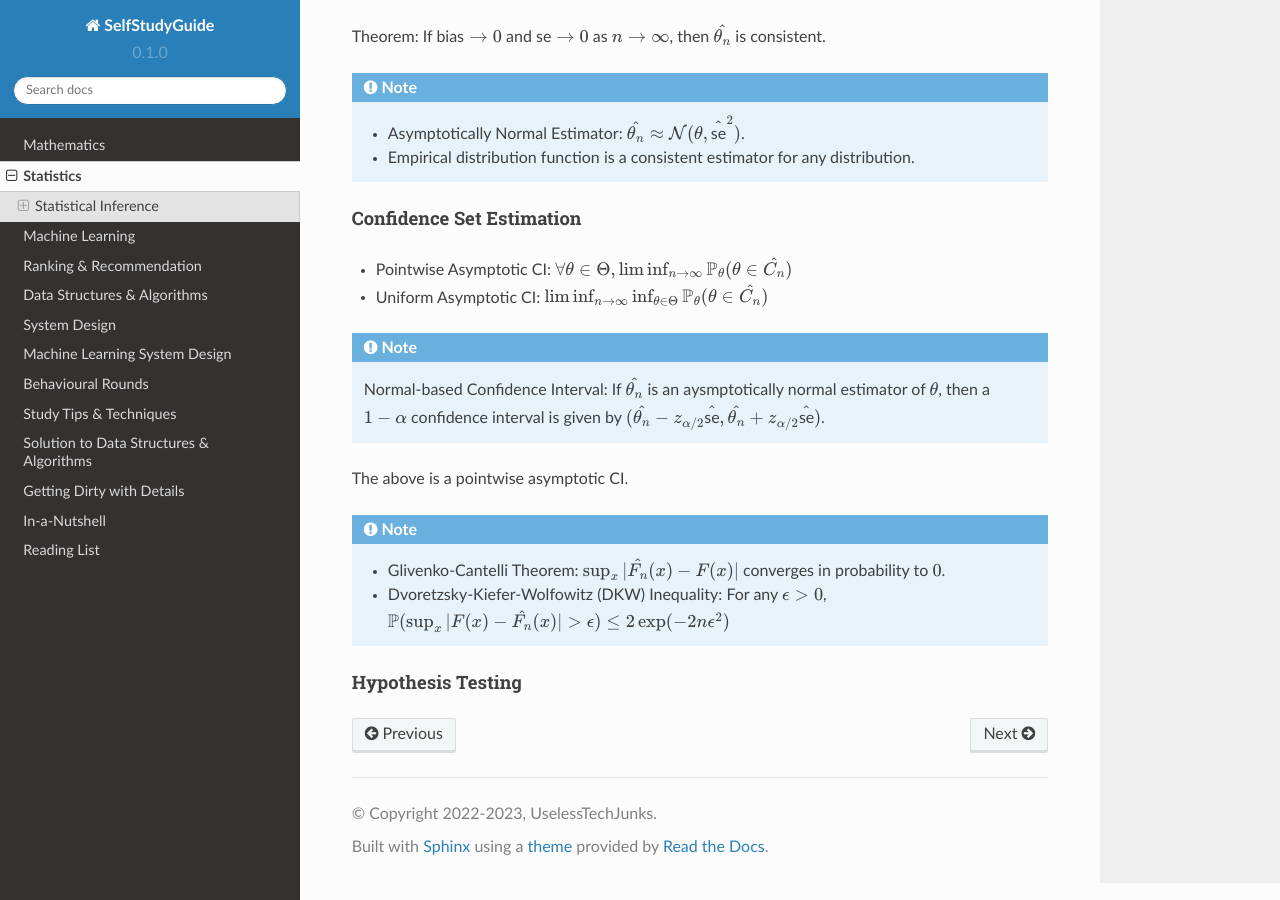
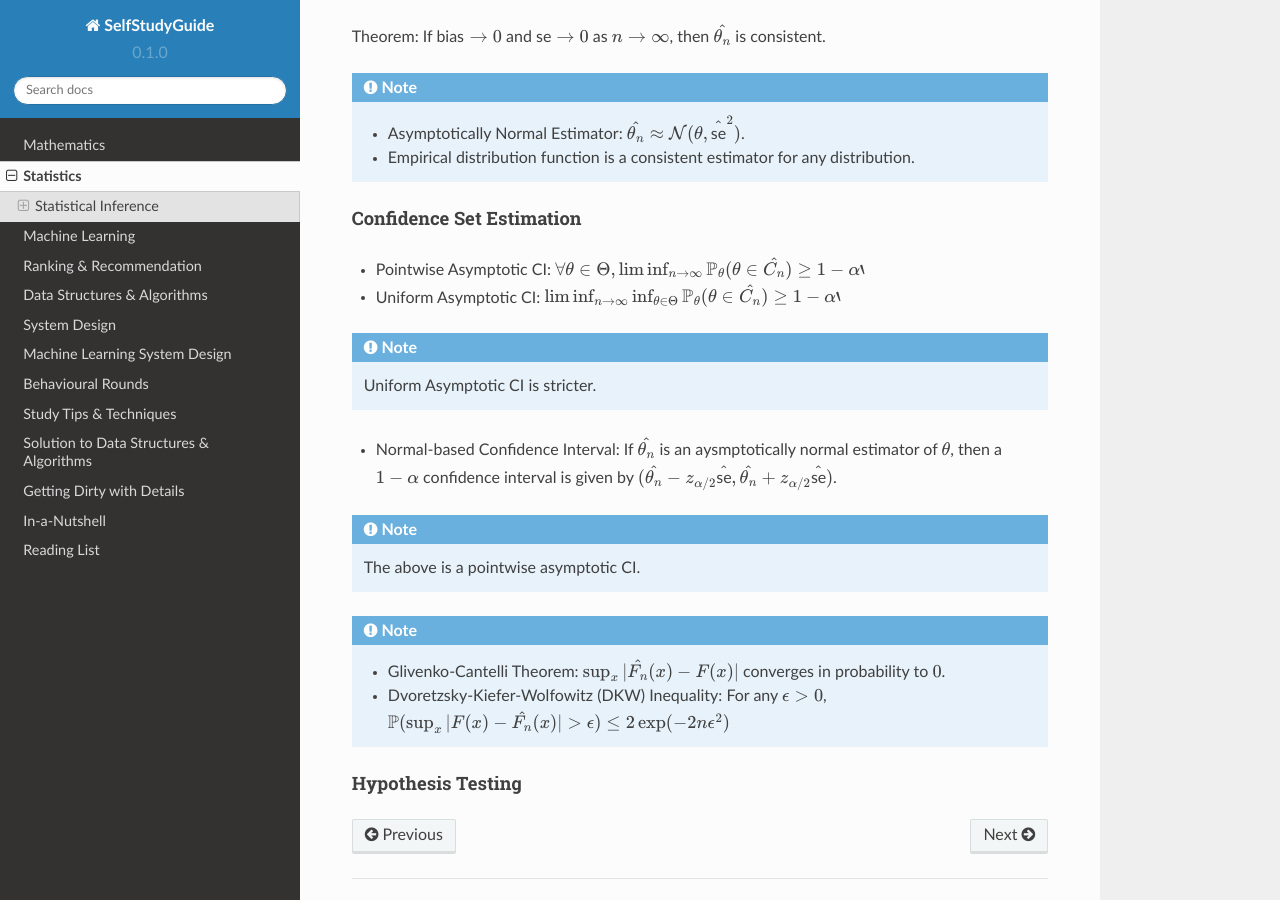
Before and after one commit to uselesstechjunks/leetcode, a Sphinx documentation site: the page built from docs/source/stat.rst, in a window 1280 px wide and 900 px high, scrolled down 3782 px. Built offline with Sphinx 7.4.7 and the Read the Docs theme 2.0.0, drawn with Linux system fonts in a browser that asks for light colours; some of the changed text lies outside the part shown.

Commit message:
Update stat.rst

```diff
--- a/docs/source/stat.rst
+++ b/docs/source/stat.rst
@@ -93,7 +93,7 @@ Types of Inference
 .. note::
     #. The statement about the quantity of interest assuming the model is correct is called the *Null hypothesis*.
     #. The statement where the model is incorrect is called *Alternate hypothesis*.
-    #. If we create a :math:`1-\alpha` confidence set for the estimated quantity and the quantity as-per-model doesn't fall within this set, then we *reject* the null hypothesis with significance level :math:`1-\alpha`.  If it does then we *fail to reject* the null hypothesis.
+    #. [TODO:CHECK IF TRUE] If we create a :math:`1-\alpha` confidence set for the estimated quantity and the quantity as-per-model doesn't fall within this set, then we *reject* the null hypothesis with significance level :math:`1-\alpha`.  If it does then we *fail to reject* the null hypothesis.
 
 Non-parametric Models
 ---------------------------
@@ -131,14 +131,16 @@ Theorem: If :math:`\text{bias}\to 0` and :math:`\text{se}\to 0` as :math:`n\to \
 
 Confidence Set Estimation
 ---------------------------------------
-* Pointwise Asymptotic CI: :math:`\forall\theta\in\Theta,\liminf_{n\to\infty}\mathbb{P}_{\theta}(\theta\in\hat{C_n})`
-* Uniform Asymptotic CI: :math:`\liminf_{n\to\infty}\inf_{\theta\in\Theta}\mathbb{P}_{\theta}(\theta\in\hat{C_n})`
+* Pointwise Asymptotic CI: :math:`\forall\theta\in\Theta,\liminf_{n\to\infty}\mathbb{P}_{\theta}(\theta\in\hat{C_n})\ge 1-\alpha``
+* Uniform Asymptotic CI: :math:`\liminf_{n\to\infty}\inf_{\theta\in\Theta}\mathbb{P}_{\theta}(\theta\in\hat{C_n})\ge 1-\alpha``
 
 .. note::
+    Uniform Asymptotic CI is stricter.
 
-    Normal-based Confidence Interval: If :math:`\hat{\theta_n}` is an aysmptotically normal estimator of :math:`\theta`, then a :math:`1-\alpha` confidence interval is given by :math:`(\hat{\theta_n}-z_{\alpha/2}\hat{\text{se}},\hat{\theta_n}+z_{\alpha/2}\hat{\text{se}})`.
+* Normal-based Confidence Interval: If :math:`\hat{\theta_n}` is an aysmptotically normal estimator of :math:`\theta`, then a :math:`1-\alpha` confidence interval is given by :math:`(\hat{\theta_n}-z_{\alpha/2}\hat{\text{se}},\hat{\theta_n}+z_{\alpha/2}\hat{\text{se}})`.
 
-The above is a pointwise asymptotic CI.
+.. note::
+    The above is a pointwise asymptotic CI.
 
 .. note::
     * Glivenko-Cantelli Theorem: :math:`\sup_{x}|\hat{F_n}(x)-F(x)|` converges in probability to :math:`0`.
```
